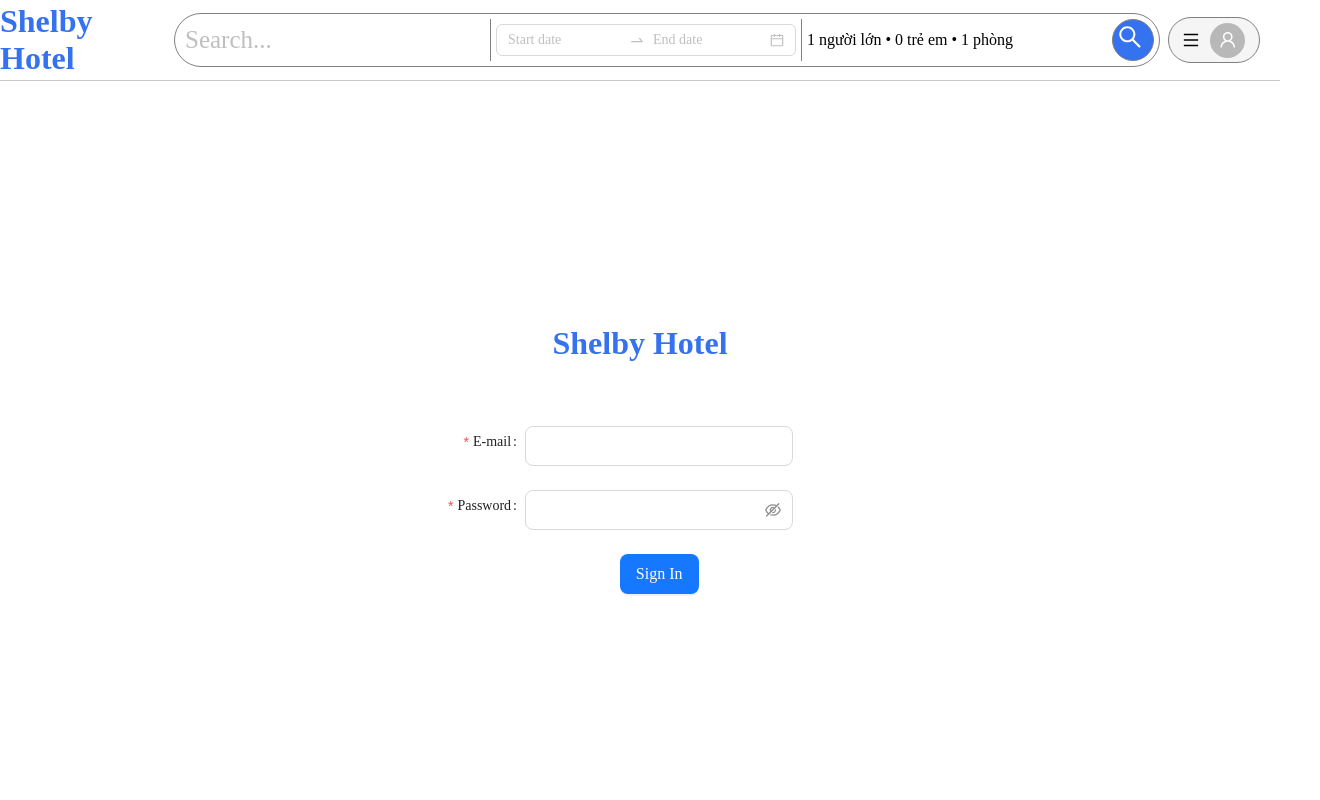
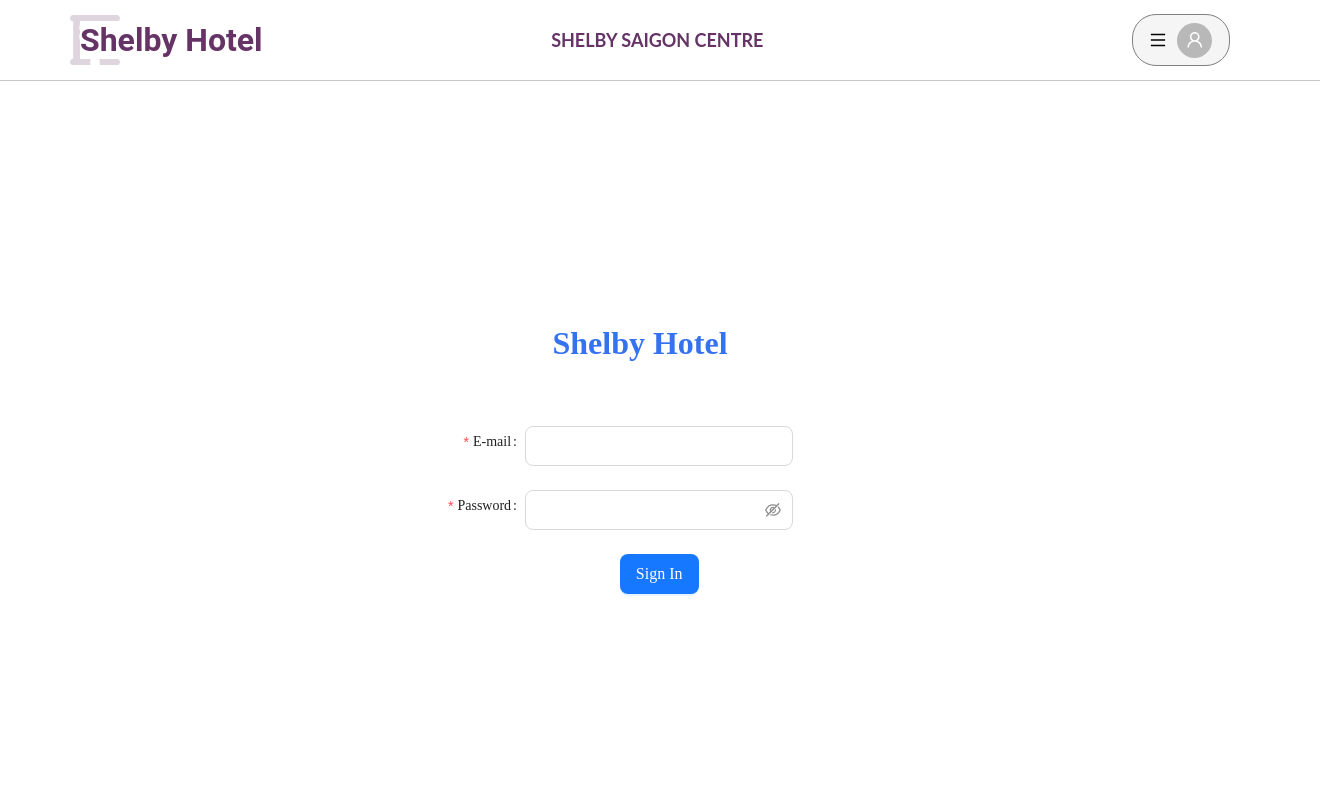
Before and after one commit to qthang02/booking-client, a React (Vite) app: page /login in a window 1280 px wide. Shown: the top 800 px of the page, 1320 px wide, since content can reach past the window. Built offline with nearby package versions, Linux system fonts and the light colour scheme.

Commit message:
change a little

```diff
--- a/package.json
+++ b/package.json
@@ -11,6 +11,9 @@
   },
   "dependencies": {
     "@ant-design/icons": "^5.3.7",
+    "@fortawesome/fontawesome-svg-core": "^6.5.2",
+    "@fortawesome/free-solid-svg-icons": "^6.5.2",
+    "@fortawesome/react-fontawesome": "^0.2.2",
     "@types/moment": "^2.13.0",
     "antd": "^5.18.2",
     "axios": "^1.7.2",
--- a/src/components/MainLayout/drawer.tsx
+++ b/src/components/MainLayout/drawer.tsx
@@ -59,7 +59,7 @@ const Booking: React.FC = () => {
 
   return (
     <>
-      <Button size="large" type="primary" onClick={showDrawer}>
+      <Button style={{ backgroundColor: "#663366" }} size="large" type="primary" onClick={showDrawer}>
         Đặt Phòng
       </Button>
       <Drawer
@@ -72,8 +72,8 @@ const Booking: React.FC = () => {
         }}
         extra={
           <Space>
-            <Button onClick={onClose}>Cancel</Button>
-            <Button onClick={handleSubmit} type="primary">
+            <Button style={{ color: "#FF0000" }} onClick={onClose}>Cancel</Button>
+            <Button style={{ backgroundColor: "#663366" }} onClick={handleSubmit}  type="primary">
               Xác nhận
             </Button>
           </Space>
--- a/src/components/MainLayout/footer.tsx
+++ b/src/components/MainLayout/footer.tsx
@@ -6,7 +6,8 @@ const { Text } = Typography;
 
 const FooterClient = () => {
     return (
-        <Footer style={{ backgroundColor: '#0077b5', color: 'white', textAlign: 'center' }}>
+        // #0077b5
+        <Footer style={{ backgroundColor: '#663366', color: 'white', textAlign: 'center' }}>
             <Row justify="center" align="middle">
                 <Col xs={24} sm={24} md={12} lg={8} xl={6}>
                     <Space direction="vertical" size="small">
--- a/src/components/MainLayout/header.tsx
+++ b/src/components/MainLayout/header.tsx
@@ -1,17 +1,11 @@
-import {
-  Avatar,
-  Button,
-  DatePicker,
-  Dropdown,
-  Input,
-  MenuProps,
-  Space,
-} from "antd";
-import { MenuOutlined, SearchOutlined, UserOutlined } from "@ant-design/icons";
+import { Avatar, Dropdown, MenuProps, Space } from "antd";
+import { MenuOutlined, UserOutlined } from "@ant-design/icons";
 import { NavigateFunction, useNavigate } from "react-router-dom";
 
+import { FontAwesomeIcon } from "@fortawesome/react-fontawesome";
+import { faHotel } from "@fortawesome/free-solid-svg-icons";
+
 let navigation: NavigateFunction | ((arg0: string) => void);
-
 
 export const Header = () => {
   navigation = useNavigate();
@@ -30,7 +24,6 @@ export const Header = () => {
       ),
       onClick: () => navigation("/"),
     },
-
     {
       key: "1",
       label: (
@@ -75,200 +68,71 @@ export const Header = () => {
     },
   ];
 
-  const { RangePicker } = DatePicker;
-
-  const itemOptionMenu: MenuProps["items"] = [
-    {
-      key: "1",
-      label: (
-        <div
-          style={{
-            width: "400px",
-            height: "200px",
-            display: "flex",
-            flexDirection: "column",
-            justifyContent: "space-between",
-          }}
-        >
-          <div
-            style={{
-              fontSize: "20px",
-              display: "flex",
-              flexDirection: "row",
-              justifyContent: "space-around",
-              borderBottom: "gray 1px solid",
-              padding: "15px 5px",
-            }}
-          >
-            <span>Người lớn</span>
-            <span
-              style={{
-                width: "150px",
-                height: "max-content",
-                display: "flex",
-                flexDirection: "row",
-                justifyContent: "space-between",
-              }}
-            >
-              <Button>-</Button>
-              <span>1</span>
-              <Button>+</Button>
-            </span>
-          </div>
-
-          <div
-            style={{
-              fontSize: "20px",
-              display: "flex",
-              flexDirection: "row",
-              justifyContent: "space-around",
-              borderBottom: "gray 1px solid",
-              padding: "10px 5px",
-            }}
-          >
-            <span>Trẻ em</span>
-            <span
-              style={{
-                width: "150px",
-                height: "max-content",
-                display: "flex",
-                flexDirection: "row",
-                justifyContent: "space-between",
-              }}
-            >
-              <Button>-</Button>
-              <span>1</span>
-              <Button>+</Button>
-            </span>
-          </div>
-
-          <div
-            style={{
-              fontSize: "20px",
-              display: "flex",
-              flexDirection: "row",
-              justifyContent: "space-around",
-              padding: "10px 5px",
-            }}
-          >
-            <span>Phòng</span>
-            <span
-              style={{
-                width: "150px",
-                height: "max-content",
-                display: "flex",
-                flexDirection: "row",
-                justifyContent: "space-between",
-              }}
-            >
-              <Button>-</Button>
-              <span>1</span>
-              <Button>+</Button>
-            </span>
-          </div>
-        </div>
-      ),
-    },
-  ];
-
   return (
     <Space
       style={{
         display: "flex",
         flexDirection: "row",
-        justifyContent: "space-around",
+        justifyContent: "space-between",
+        alignItems: "center",
         width: "100%",
         height: "80px",
         borderBottom: "#C7C8CC 1px solid",
+        backgroundColor: "#FFFFFF",
+        padding: "0 20px",
       }}
     >
-      <span
-        style={{
-          color: "#3572EF",
-          fontWeight: "bold",
-          fontSize: "xx-large",
-        }}
-      >
-        Shelby Hotel
-      </span>
-
-      {/*search box*/}
       <div
         style={{
           display: "flex",
-          flexDirection: "row",
-          border: "gray 1px solid",
-          borderRadius: "30px",
-          padding: "5px",
+          alignItems: "center",
+          position: "relative",
+          left: "50px",
         }}
       >
-        <div
+        <FontAwesomeIcon
+          icon={faHotel}
           style={{
-            borderRight: "gray 1px solid",
-            width: "300px",
-            padding: "5px",
+            fontSize: "50px",
+            color: "#663366",
+            opacity: 0.2,
+            position: "absolute",
+            left: 0,
+          }}
+        />
+        <span
+          style={{
+            color: "#663366",
+            fontWeight: "bold",
+            fontSize: "xx-large",
+            whiteSpace: "nowrap",
+            position: "relative",
+            left: "10px",
+            backgroundColor: "#FFFFFF",
+            fontFamily: "'Roboto', sans-serif",
           }}
         >
-          <Input
-            size="large"
-            placeholder="Search..."
-            style={{
-              width: "300px",
-              height: "100%",
-              padding: "0",
-              border: "none",
-              background: "none",
-              fontSize: "25px",
-              margin: "auto",
-            }}
-          />
-        </div>
-
-        {/*date picker*/}
-        <div
-          style={{
-            borderRight: "gray 1px solid",
-            width: "300px",
-            margin: "auto 0",
-            padding: "5px",
-          }}
-        >
-          <RangePicker />
-        </div>
-
-        <div
-          style={{
-            width: "300px",
-            padding: "5px",
-            marginLeft: "10px",
-            margin: "auto 0",
-          }}
-        >
-          <Dropdown menu={{ items: itemOptionMenu }} placement="bottomLeft">
-            <span>1 người lớn • 0 trẻ em • 1 phòng</span>
-          </Dropdown>
-        </div>
-
-        {/*search button*/}
-        <div
-          style={{
-            width: "30px",
-            height: "30px",
-            padding: "5px",
-            backgroundColor: "#3572EF",
-            border: "gray 1px solid",
-            borderRadius: "50%",
-            fontSize: "x-large",
-            color: "white",
-            margin: "auto",
-            cursor: "pointer",
-          }}
-        >
-          <SearchOutlined />
-        </div>
+          Shelby Hotel
+        </span>
       </div>
 
-      {/*menu*/}
+      <div style={{marginLeft: "-20px"}}>
+      <span
+        style={{
+          color: "#663366",
+          fontWeight: "bold",
+          fontSize: "large",
+          whiteSpace: "nowrap",
+
+          alignItems: "center",
+          justifyContent: "center",
+          fontFamily: "'Lato', sans-serif",
+        }}
+      >
+        SHELBY SAIGON CENTRE
+      </span>
+      </div>
+
       <Dropdown menu={{ items }} placement="bottomRight">
         <div
           style={{
@@ -281,9 +145,9 @@ export const Header = () => {
             width: "86px",
             border: "gray 1px solid",
             borderRadius: "24px",
-            padding: "2px",
+            padding: "5px",
             cursor: "pointer",
-            marginRight: "20px",
+            marginRight: "70px",
           }}
         >
           <MenuOutlined />
--- a/src/components/MainLayout/index.tsx
+++ b/src/components/MainLayout/index.tsx
@@ -74,14 +74,20 @@ export const MainLayout = () => {
             justifyContent: "center",
             alignItems: "center",
             minHeight: "20vh",
-            gap:"10px"
+            gap: "10px",
           }}
         >
-             <Cskhbutton/>
+          <Cskhbutton />
           {/* Nút "Loại Phòng" với sự kiện onClick */}
-          <Button size="large" type="primary" onClick={handleRoomButtonClick}>
+
+          <Button
+            style={{ backgroundColor: "#663366" }}
+            size="large"
+            type="primary"
+            onClick={handleRoomButtonClick}
+          >
             Loại Phòng
-          </Button>{" "}
+          </Button>
         </div>
 
         <br />
@@ -108,7 +114,7 @@ export const MainLayout = () => {
           </div>
         </Carousel>
       </>
-      <FooterClient/>
+      <FooterClient />
     </div>
   );
 };
--- a/src/features/Rooms/Rooms.tsx
+++ b/src/features/Rooms/Rooms.tsx
@@ -7,7 +7,7 @@ import React from "react";
 const { Meta } = Card;
 
 const RoomList: React.FC = () => {
-  // Mảng chứa các sản phẩm (ví dụ)
+
   const rooms = [
     {
       id: 1,
```
Also changed, not shown: src/components/MainLayout/CSKH.drawer.tsx (+7 -6 lines), 1 other file (tests, documents, lock files or other folders).
